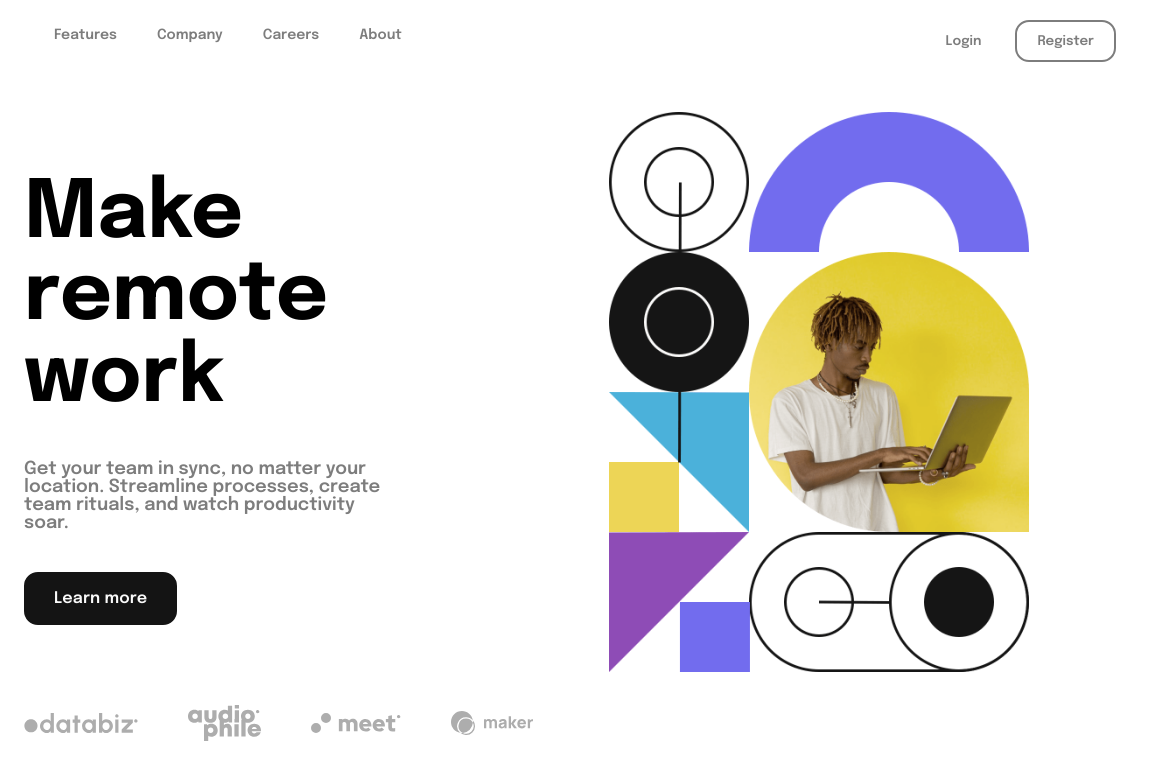
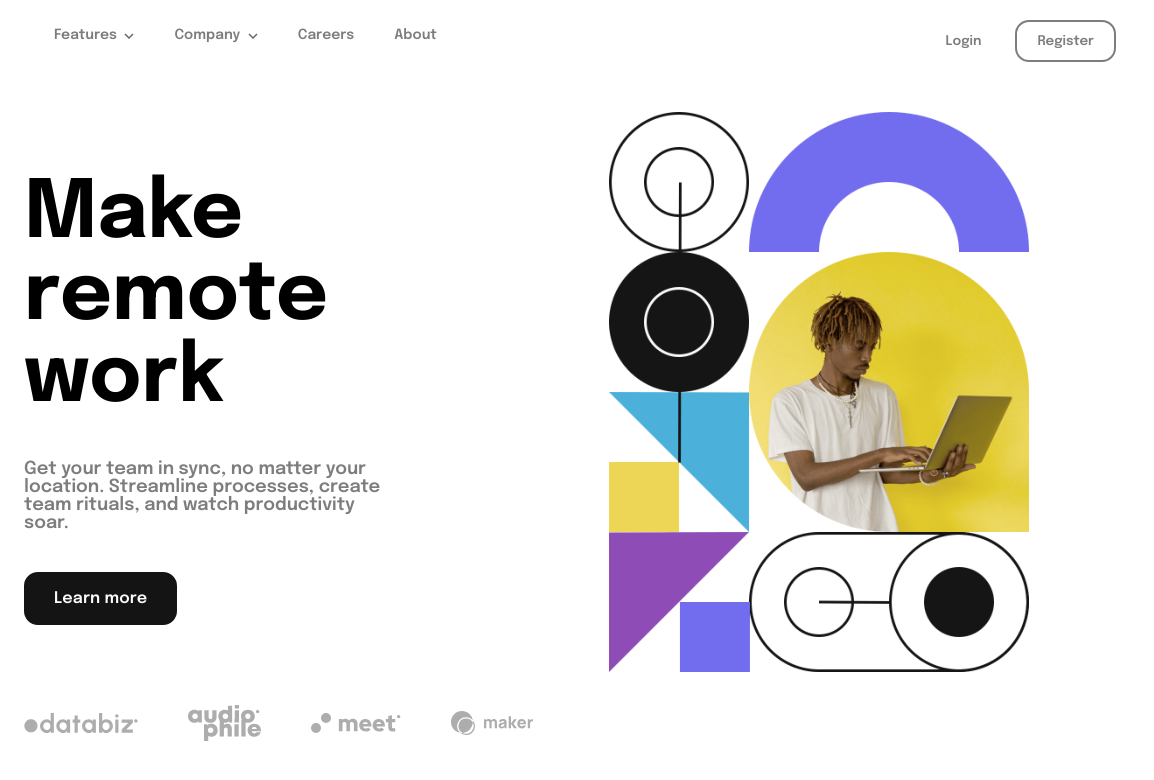
Before and after one commit to jairpss/snap-landing-page, a plain HTML site: page index.html in a window 1280 px wide. Shown: the full height of the page, 126-1280 px from the left. Drawn offline with Linux system fonts and the light colour scheme.

Commit message:
adding arrow down to menu

```diff
--- a/css/style.scss
+++ b/css/style.scss
@@ -67,6 +67,16 @@ header{
                     font-weight: 600;
                     &:hover {
                         color: $almost-black;
+                    }
+
+                    span{
+                        margin-left: 4px;
+                        img{
+                            &:hover {
+                                fill: $almost-black;
+                            }
+                        }
+
                     }
                 }
             }
--- a/index.html
+++ b/index.html
@@ -19,8 +19,8 @@
         </div>
         <div class="header-nav-links">
           <ul>
-            <li><a class="header-nav-link" href="#">Features</a></li>
-            <li><a class="header-nav-link" href="#">Company</a></li>
+            <li><a class="header-nav-link" href="#">Features <span><img src="./images/icon-arrow-down.svg"></span></a></li>
+            <li><a class="header-nav-link" href="#">Company <span><img src="./images/icon-arrow-down.svg"></span></a></li>
             <li><a class="header-nav-link" href="#">Careers</a></li>
             <li><a class="header-nav-link" href="#">About</a></li>
           </ul>
```
Also changed, not shown: css/style.css, 1 other file.
